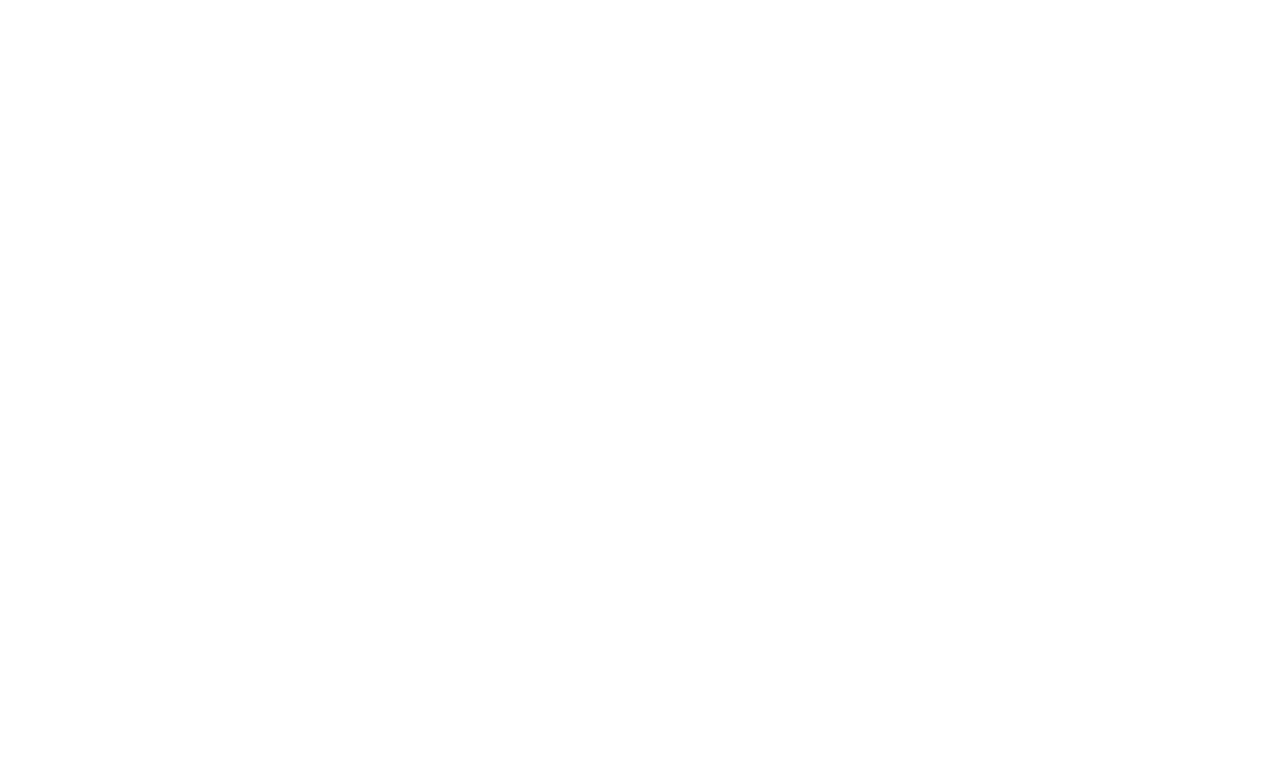
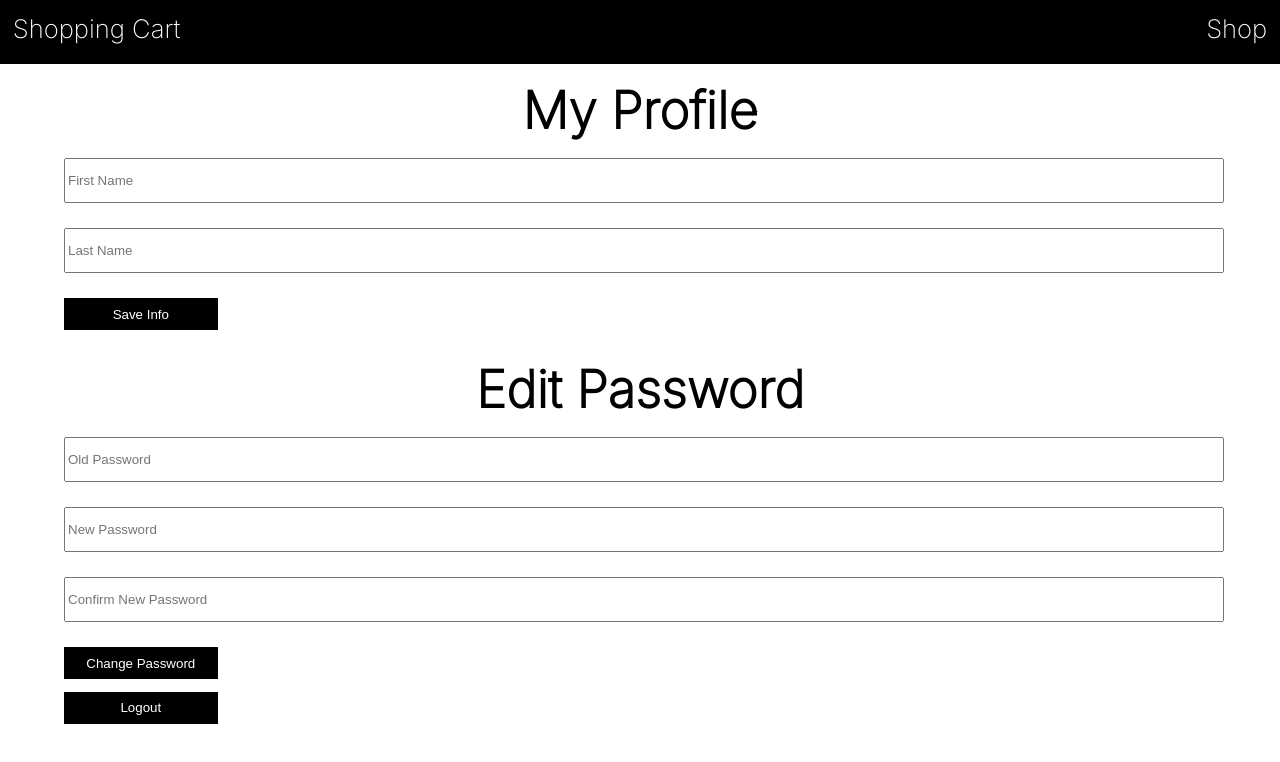
Before and after one commit to abhipandey1402/Shop-F3-Project, a plain HTML site: page profile/index.html in a window 1280 px wide. Drawn offline with Linux system fonts and the light colour scheme; a web font is replaced by a local one.

Commit message:
Done with Profile page code

```diff
--- a/profile/index.html
+++ b/profile/index.html
@@ -1,9 +1,6 @@
 <!DOCTYPE html>
-<!--[if lt IE 7]>      <html class="no-js lt-ie9 lt-ie8 lt-ie7"> <![endif]-->
-<!--[if IE 7]>         <html class="no-js lt-ie9 lt-ie8"> <![endif]-->
-<!--[if IE 8]>         <html class="no-js lt-ie9"> <![endif]-->
-<!--[if gt IE 8]>      <html class="no-js"> <!--<![endif]-->
 <html>
+
 <head>
   <meta charset="utf-8" />
   <meta http-equiv="X-UA-Compatible" content="IE=edge" />
@@ -11,15 +8,37 @@
   <meta name="description" content="" />
   <meta name="viewport" content="width=device-width, initial-scale=1" />
   <link rel="stylesheet" href="" />
+  <link rel="stylesheet" href="/profile/styles.css">
 </head>
+
 <body>
-    <!--[if lt IE 7]>
-      <p class="browsehappy">
-        You are using an <strong>outdated</strong> browser. Please
-        <a href="#">upgrade your browser</a> to improve your experience.
-      </p>
-    <![endif]-->
+  <header>
+    <nav>
+      <div id="navbar">
+        <a href="#">Shopping Cart</a>
+        <a href="#">Shop</a>
+      </div>
+    </nav>
+  </header>
 
-    <script src="" async defer></script>
+  <div id="contentBox">
+    <h1>My Profile</h1>
+    <form class="form">
+      <input type="text" placeholder="First Name" id="fName">
+      <input type="text" placeholder="Last Name" id="lName">
+      <button id="saveInfoBtn">Save Info</button>
+    </form>
+
+    <h1>Edit Password</h1>
+    <form class="form">
+      <input type="password" placeholder="Old Password" id="oldPass">
+      <input type="password" placeholder="New Password" id="newPass">
+      <input type="password" placeholder="Confirm New Password" id="confirmPass">
+      <button id="changePassBtn">Change Password</button>
+      <button id="logout">Logout</button>
+    </form>
+  </div>
+  <script src="/profile/script.js" async defer></script>
 </body>
+
 </html>
--- a/profile/script.js
+++ b/profile/script.js
@@ -1 +1,3 @@
 // Write your script here
+
+console.log("Script for profile page");
--- a/profile/styles.css
+++ b/profile/styles.css
@@ -1 +1,66 @@
-/* Write your styles here */
+@import url('https://fonts.googleapis.com/css2?family=Inter:wght@200&family=Quattrocento&family=Ruda&display=swap');
+
+body{
+    margin: 0;
+    max-width: 100%;
+    color: #fff;
+    font-weight: 400;
+    font-family: inter;
+}
+
+nav{
+    height: 5vw;
+    background-color: #000;
+}
+
+#navbar{
+    display: flex;
+    justify-content: space-between;
+    align-items: center;
+}
+
+#navbar a{
+    text-decoration: none;
+    color: #fff;
+    font-size: 2vw;
+    padding: 1vw;
+    cursor: pointer;
+}
+
+#contentBox{
+    display: flex;
+    justify-content: center;
+    flex-flow: column wrap;
+    align-items: center;
+}
+
+#contentBox h1{
+    color: #000;
+    font-weight: 700;
+    font-size: 4vw;
+    line-height: 2vw;
+}
+
+.form{
+    width: 90%;
+    display: flex;
+    flex-flow: column wrap;
+    align-items: flex-start;
+}
+
+.form input{
+    width: 100%;
+    margin-bottom: 2vw;
+    height: 3vw;
+}
+
+.form button{
+    min-height: 25px;
+    height: 2.5vw;
+    min-width: 80px;
+    width: 12vw;
+    background-color: #000;
+    color: #fff;
+    border: none;
+    margin-bottom: 1vw;
+}
```
Lines whose indentation alone changed are shown as unchanged.
